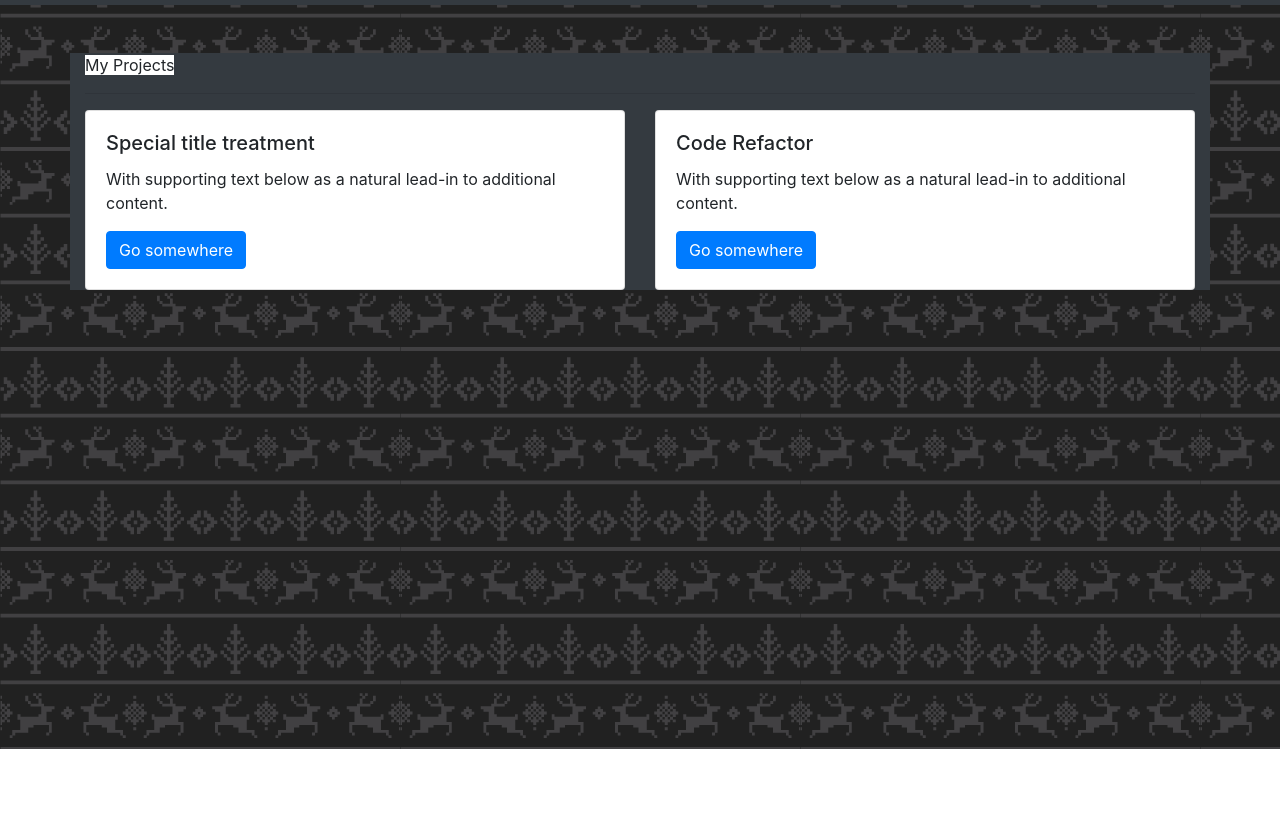
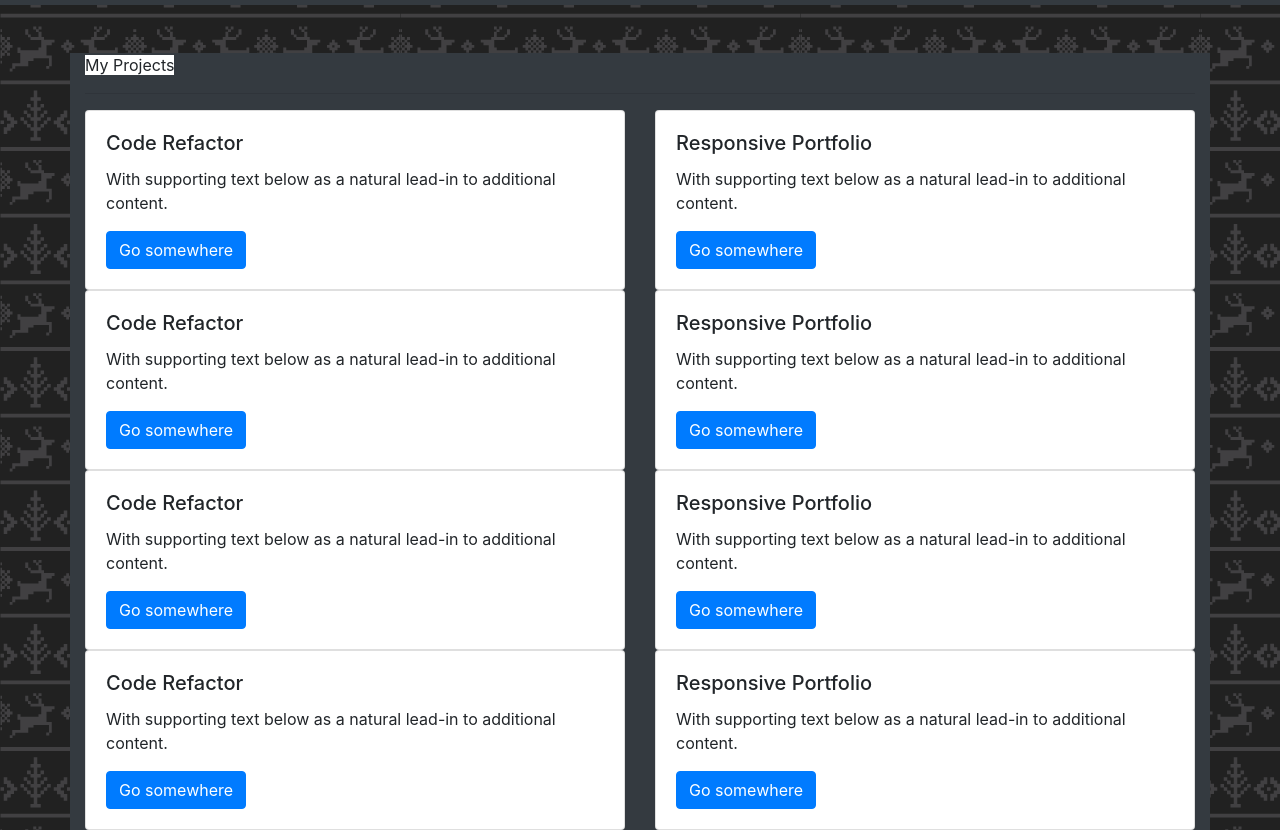
Before and after one commit to fidel-bello/responsive-portfolio, a plain HTML site: page portfolio.html in a window 1280 px wide. Shown: the part 51-881 px from the top of the page. Before the commit the page ends 800 px from the top, so only its background shows below. Drawn offline with nearby package versions, Linux system fonts and the light colour scheme.

Commit message:
added more cards for future projects

```diff
--- a/pfcss.css
+++ b/pfcss.css
@@ -7,6 +7,7 @@ body{
 {
     color: white;
 }
+/*projects in portfolio*/
 #projects span{
     padding: 1opx 20px 10px 20px;
 }
--- a/portfolio.html
+++ b/portfolio.html
@@ -39,16 +39,76 @@
         <div class="col-sm-6">
           <div class="card">
             <div class="card-body">
-              <h5 class="card-title">Special title treatment</h5>
+              <h5 class="card-title">Code Refactor</h5>
               <p class="card-text">With supporting text below as a natural lead-in to additional content.</p>
-              <a href="#" class="btn btn-primary">Go somewhere</a>
+              <a href="#" class="btn btn-primary ">Go somewhere</a>
             </div>
           </div>
         </div>
         <div class="col-sm-6">
           <div class="card">
             <div class="card-body">
+              <h5 class="card-title">Responsive Portfolio</h5>
+              <p class="card-text">With supporting text below as a natural lead-in to additional content.</p>
+              <a href="#" class="btn btn-primary">Go somewhere</a>
+            </div>
+          </div>
+        </div>
+      </div>
+      <div class="row">
+        <div class="col-sm-6">
+          <div class="card">
+            <div class="card-body">
               <h5 class="card-title">Code Refactor</h5>
+              <p class="card-text">With supporting text below as a natural lead-in to additional content.</p>
+              <a href="#" class="btn btn-primary ">Go somewhere</a>
+            </div>
+          </div>
+        </div>
+        <div class="col-sm-6">
+          <div class="card">
+            <div class="card-body">
+              <h5 class="card-title">Responsive Portfolio</h5>
+              <p class="card-text">With supporting text below as a natural lead-in to additional content.</p>
+              <a href="#" class="btn btn-primary">Go somewhere</a>
+            </div>
+          </div>
+        </div>
+      </div>
+      <div class="row">
+        <div class="col-sm-6">
+          <div class="card">
+            <div class="card-body">
+              <h5 class="card-title">Code Refactor</h5>
+              <p class="card-text">With supporting text below as a natural lead-in to additional content.</p>
+              <a href="#" class="btn btn-primary ">Go somewhere</a>
+            </div>
+          </div>
+        </div>
+        <div class="col-sm-6">
+          <div class="card">
+            <div class="card-body">
+              <h5 class="card-title">Responsive Portfolio</h5>
+              <p class="card-text">With supporting text below as a natural lead-in to additional content.</p>
+              <a href="#" class="btn btn-primary">Go somewhere</a>
+            </div>
+          </div>
+        </div>
+      </div>
+      <div class="row">
+        <div class="col-sm-6">
+          <div class="card">
+            <div class="card-body">
+              <h5 class="card-title">Code Refactor</h5>
+              <p class="card-text">With supporting text below as a natural lead-in to additional content.</p>
+              <a href="#" class="btn btn-primary ">Go somewhere</a>
+            </div>
+          </div>
+        </div>
+        <div class="col-sm-6">
+          <div class="card">
+            <div class="card-body">
+              <h5 class="card-title">Responsive Portfolio</h5>
               <p class="card-text">With supporting text below as a natural lead-in to additional content.</p>
               <a href="#" class="btn btn-primary">Go somewhere</a>
             </div>
```
